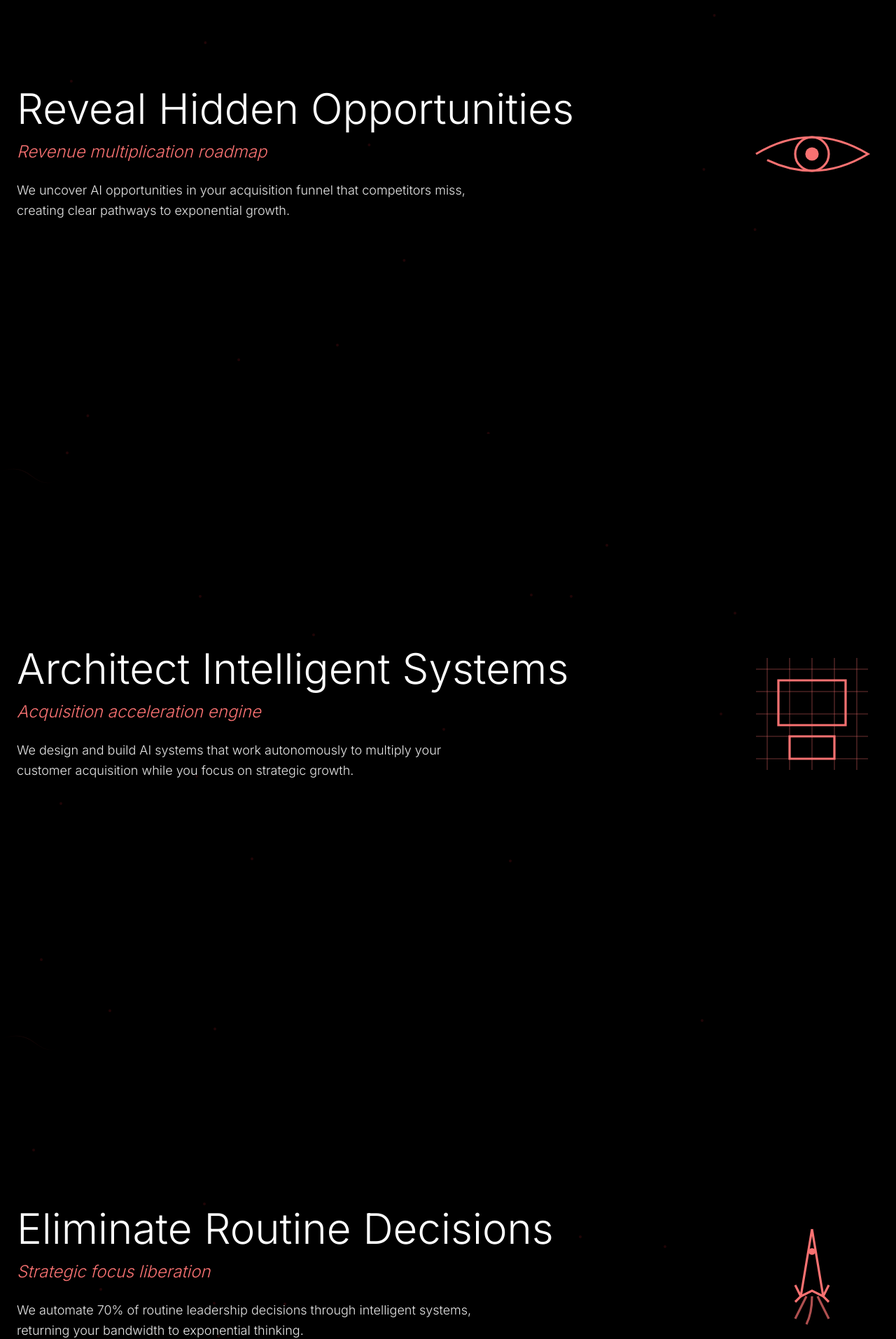
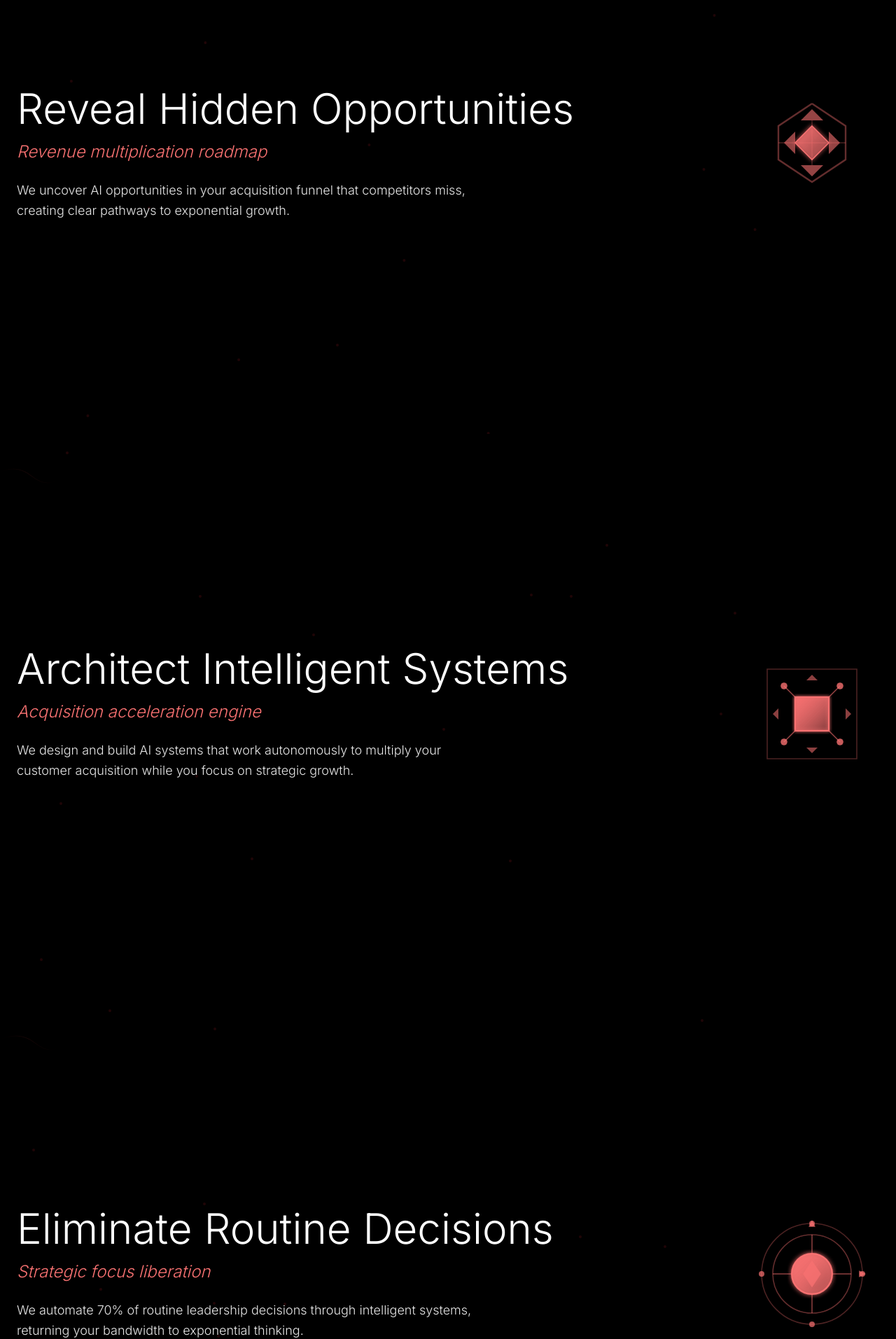
Before and after one commit to lubodilov/AAA-website, a React (Vite) app: page / in a window 1280 px wide. Shown: the part 1780-3693 px from the top of the page at 70% size. Built offline with nearby package versions, Linux system fonts and the light colour scheme.

Commit message:
Create elite-level professional SVG icons

```diff
--- a/src/components/TransformationProcess.tsx
+++ b/src/components/TransformationProcess.tsx
@@ -39,210 +39,232 @@ export default function TransformationProcess() {
 
   // Animated SVG Icons
   const EyeIcon = ({ isAnimated }: { isAnimated: boolean }) => (
-    <svg width="120" height="80" viewBox="0 0 120 80" className="w-full h-full">
-      <path
-        d="M10 40 Q60 10 110 40 Q60 70 10 40"
+    <svg width="120" height="120" viewBox="0 0 120 120" className="w-full h-full">
+      <defs>
+        <linearGradient id="analyzeGradient" x1="0%" y1="0%" x2="100%" y2="100%">
+          <stop offset="0%" stopColor="currentColor" stopOpacity="0.8" />
+          <stop offset="100%" stopColor="currentColor" stopOpacity="0.3" />
+        </linearGradient>
+        <filter id="glow">
+          <feGaussianBlur stdDeviation="2" result="coloredBlur"/>
+          <feMerge>
+            <feMergeNode in="coloredBlur"/>
+            <feMergeNode in="SourceGraphic"/>
+          </feMerge>
+        </filter>
+      </defs>
+
+      {/* Outer hexagonal frame */}
+      <polygon
+        points="60,15 90,35 90,65 60,85 30,65 30,35"
         fill="none"
         stroke="currentColor"
-        strokeWidth="2"
-        strokeDasharray="200"
-        strokeDashoffset={isAnimated ? "0" : "200"}
+        strokeWidth="1.5"
+        opacity="0.4"
+        strokeDasharray="240"
+        strokeDashoffset={isAnimated ? "0" : "240"}
         style={{
-          transition: prefersReducedMotion ? 'none' : 'stroke-dashoffset 0.8s ease-out',
-          transitionDelay: '0.2s'
+          transition: prefersReducedMotion ? 'none' : 'stroke-dashoffset 1.2s cubic-bezier(0.25, 0.46, 0.45, 0.94)',
+          transitionDelay: '0.1s'
         }}
       />
-      <circle
-        cx="60"
-        cy="40"
-        r="15"
-        fill="none"
+
+      {/* Inner geometric pattern */}
+      <g opacity={isAnimated ? "1" : "0"} style={{
+        transition: prefersReducedMotion ? 'none' : 'opacity 0.8s ease-out',
+        transitionDelay: '0.4s'
+      }}>
+        {/* Central diamond */}
+        <polygon
+          points="60,35 75,50 60,65 45,50"
+          fill="url(#analyzeGradient)"
           stroke="currentColor"
-        strokeWidth="2"
-        strokeDasharray="95"
-        strokeDashoffset={isAnimated ? "0" : "95"}
-        style={{
-          transition: prefersReducedMotion ? 'none' : 'stroke-dashoffset 0.6s ease-out',
-          transitionDelay: '0.6s'
-        }}
+          strokeWidth="1"
+          filter="url(#glow)"
         />
-      <circle
-        cx="60"
-        cy="40"
-        r="6"
-        fill="currentColor"
-        opacity={isAnimated ? "1" : "0"}
-        style={{
-          transition: prefersReducedMotion ? 'none' : 'opacity 0.3s ease-out',
-          transitionDelay: '1s'
-        }}
-      />
+
+        {/* Corner triangles */}
+        <polygon points="60,20 70,30 50,30" fill="currentColor" opacity="0.6" />
+        <polygon points="85,50 75,40 75,60" fill="currentColor" opacity="0.6" />
+        <polygon points="60,80 50,70 70,70" fill="currentColor" opacity="0.6" />
+        <polygon points="35,50 45,60 45,40" fill="currentColor" opacity="0.6" />
+      </g>
+
+      {/* Scanning lines */}
+      <g opacity={isAnimated ? "0.8" : "0"} style={{
+        transition: prefersReducedMotion ? 'none' : 'opacity 0.6s ease-out',
+        transitionDelay: '0.8s'
+      }}>
+        <line x1="30" y1="50" x2="90" y2="50" stroke="currentColor" strokeWidth="0.5" opacity="0.7" />
+        <line x1="60" y1="30" x2="60" y2="70" stroke="currentColor" strokeWidth="0.5" opacity="0.7" />
+      </g>
     </svg>
   );
 
   const BlueprintIcon = ({ isAnimated }: { isAnimated: boolean }) => (
     <svg width="120" height="120" viewBox="0 0 120 120" className="w-full h-full">
-      {/* Grid lines */}
-      {[20, 40, 60, 80, 100].map((pos, i) => (
-        <g key={i}>
-          <line
-            x1={pos}
-            y1="10"
-            x2={pos}
-            y2="110"
+      <defs>
+        <linearGradient id="upgradeGradient" x1="0%" y1="0%" x2="100%" y2="100%">
+          <stop offset="0%" stopColor="currentColor" stopOpacity="0.9" />
+          <stop offset="50%" stopColor="currentColor" stopOpacity="0.6" />
+          <stop offset="100%" stopColor="currentColor" stopOpacity="0.3" />
+        </linearGradient>
+        <filter id="architectGlow">
+          <feGaussianBlur stdDeviation="1.5" result="coloredBlur"/>
+          <feMerge>
+            <feMergeNode in="coloredBlur"/>
+            <feMergeNode in="SourceGraphic"/>
+          </feMerge>
+        </filter>
+      </defs>
+
+      {/* Outer architectural frame */}
+      <rect
+        x="20" y="20" width="80" height="80"
+        fill="none"
         stroke="currentColor"
         strokeWidth="1"
         opacity="0.3"
-            strokeDasharray="100"
-            strokeDashoffset={isAnimated ? "0" : "100"}
+        strokeDasharray="320"
+        strokeDashoffset={isAnimated ? "0" : "320"}
         style={{
-              transition: prefersReducedMotion ? 'none' : 'stroke-dashoffset 0.6s ease-out',
-              transitionDelay: `${i * 0.1}s`
+          transition: prefersReducedMotion ? 'none' : 'stroke-dashoffset 1.0s cubic-bezier(0.25, 0.46, 0.45, 0.94)',
+          transitionDelay: '0.1s'
         }}
       />
-          <line
-            x1="10"
-            y1={pos}
-            x2="110"
-            y2={pos}
+
+      {/* Central processing core */}
+      <g opacity={isAnimated ? "1" : "0"} style={{
+        transition: prefersReducedMotion ? 'none' : 'opacity 0.8s ease-out',
+        transitionDelay: '0.3s'
+      }}>
+        <rect
+          x="45" y="45" width="30" height="30"
+          fill="url(#upgradeGradient)"
           stroke="currentColor"
-            strokeWidth="1"
-            opacity="0.3"
-            strokeDasharray="100"
-            strokeDashoffset={isAnimated ? "0" : "100"}
-            style={{
-              transition: prefersReducedMotion ? 'none' : 'stroke-dashoffset 0.6s ease-out',
-              transitionDelay: `${i * 0.1 + 0.3}s`
-            }}
+          strokeWidth="1.5"
+          filter="url(#architectGlow)"
         />
+
+        {/* Neural network nodes */}
+        <circle cx="35" cy="35" r="3" fill="currentColor" opacity="0.8" />
+        <circle cx="85" cy="35" r="3" fill="currentColor" opacity="0.8" />
+        <circle cx="35" cy="85" r="3" fill="currentColor" opacity="0.8" />
+        <circle cx="85" cy="85" r="3" fill="currentColor" opacity="0.8" />
+
+        {/* Connection lines */}
+        <line x1="35" y1="35" x2="45" y2="45" stroke="currentColor" strokeWidth="1" opacity="0.6" />
+        <line x1="85" y1="35" x2="75" y2="45" stroke="currentColor" strokeWidth="1" opacity="0.6" />
+        <line x1="35" y1="85" x2="45" y2="75" stroke="currentColor" strokeWidth="1" opacity="0.6" />
+        <line x1="85" y1="85" x2="75" y2="75" stroke="currentColor" strokeWidth="1" opacity="0.6" />
       </g>
-      ))}
-      {/* Main structure */}
-      <rect
-        x="30"
-        y="30"
-        width="60"
-        height="40"
-        fill="none"
-        stroke="currentColor"
-        strokeWidth="2"
-        strokeDasharray="200"
-        strokeDashoffset={isAnimated ? "0" : "200"}
-        style={{
-          transition: prefersReducedMotion ? 'none' : 'stroke-dashoffset 0.8s ease-out',
-          transitionDelay: '0.8s'
-        }}
-      />
-      <rect
-        x="40"
-        y="80"
-        width="40"
-        height="20"
-        fill="none"
-        stroke="currentColor"
-        strokeWidth="2"
-        strokeDasharray="120"
-        strokeDashoffset={isAnimated ? "0" : "120"}
-        style={{
-          transition: prefersReducedMotion ? 'none' : 'stroke-dashoffset 0.6s ease-out',
-          transitionDelay: '1.2s'
-        }}
-      />
+
+      {/* Data flow indicators */}
+      <g opacity={isAnimated ? "0.7" : "0"} style={{
+        transition: prefersReducedMotion ? 'none' : 'opacity 0.6s ease-out',
+        transitionDelay: '0.6s'
+      }}>
+        <polygon points="60,25 65,30 55,30" fill="currentColor" opacity="0.8" />
+        <polygon points="95,60 90,55 90,65" fill="currentColor" opacity="0.8" />
+        <polygon points="60,95 55,90 65,90" fill="currentColor" opacity="0.8" />
+        <polygon points="25,60 30,65 30,55" fill="currentColor" opacity="0.8" />
+      </g>
     </svg>
   );
 
   const RocketIcon = ({ isAnimated }: { isAnimated: boolean }) => (
     <svg width="120" height="120" viewBox="0 0 120 120" className="w-full h-full">
-      {/* Rocket body */}
-      <path
-        d="M60 20 L50 80 L60 75 L70 80 Z"
+      <defs>
+        <linearGradient id="scaleGradient" x1="0%" y1="0%" x2="100%" y2="100%">
+          <stop offset="0%" stopColor="currentColor" stopOpacity="1" />
+          <stop offset="50%" stopColor="currentColor" stopOpacity="0.7" />
+          <stop offset="100%" stopColor="currentColor" stopOpacity="0.4" />
+        </linearGradient>
+        <filter id="scaleGlow">
+          <feGaussianBlur stdDeviation="2" result="coloredBlur"/>
+          <feMerge>
+            <feMergeNode in="coloredBlur"/>
+            <feMergeNode in="SourceGraphic"/>
+          </feMerge>
+        </filter>
+      </defs>
+
+      {/* Outer orbital rings */}
+      <circle
+        cx="60" cy="60" r="45"
         fill="none"
         stroke="currentColor"
-        strokeWidth="2"
-        strokeDasharray="150"
-        strokeDashoffset={isAnimated ? "0" : "150"}
+        strokeWidth="1"
+        opacity="0.3"
+        strokeDasharray="283"
+        strokeDashoffset={isAnimated ? "0" : "283"}
         style={{
-          transition: prefersReducedMotion ? 'none' : 'stroke-dashoffset 0.8s ease-out',
-          transitionDelay: '0.2s'
+          transition: prefersReducedMotion ? 'none' : 'stroke-dashoffset 1.4s cubic-bezier(0.25, 0.46, 0.45, 0.94)',
+          transitionDelay: '0.1s'
         }}
       />
-      {/* Fins */}
-      <path
-        d="M45 70 L50 80 L45 85"
+
+      <circle
+        cx="60" cy="60" r="35"
         fill="none"
         stroke="currentColor"
-        strokeWidth="2"
-        strokeDasharray="50"
-        strokeDashoffset={isAnimated ? "0" : "50"}
+        strokeWidth="1"
+        opacity="0.4"
+        strokeDasharray="220"
+        strokeDashoffset={isAnimated ? "0" : "220"}
         style={{
-          transition: prefersReducedMotion ? 'none' : 'stroke-dashoffset 0.6s ease-out',
-          transitionDelay: '0.8s'
+          transition: prefersReducedMotion ? 'none' : 'stroke-dashoffset 1.2s cubic-bezier(0.25, 0.46, 0.45, 0.94)',
+          transitionDelay: '0.3s'
         }}
       />
-      <path
-        d="M75 70 L70 80 L75 85"
-        fill="none"
+
+      {/* Central core */}
+      <g opacity={isAnimated ? "1" : "0"} style={{
+        transition: prefersReducedMotion ? 'none' : 'opacity 0.8s ease-out',
+        transitionDelay: '0.5s'
+      }}>
+        <circle
+          cx="60" cy="60" r="18"
+          fill="url(#scaleGradient)"
           stroke="currentColor"
-        strokeWidth="2"
-        strokeDasharray="50"
-        strokeDashoffset={isAnimated ? "0" : "50"}
-        style={{
-          transition: prefersReducedMotion ? 'none' : 'stroke-dashoffset 0.6s ease-out',
+          strokeWidth="1.5"
+          filter="url(#scaleGlow)"
+        />
+
+        {/* Inner geometric pattern */}
+        <polygon
+          points="60,48 68,60 60,72 52,60"
+          fill="currentColor"
+          opacity="0.8"
+        />
+      </g>
+
+      {/* Orbital elements */}
+      <g opacity={isAnimated ? "0.9" : "0"} style={{
+        transition: prefersReducedMotion ? 'none' : 'opacity 0.6s ease-out',
         transitionDelay: '0.8s'
-        }}
-      />
-      {/* Flame trails */}
-      <path
-        d="M55 80 Q50 90 45 100"
-        fill="none"
-        stroke="currentColor"
-        strokeWidth="2"
-        opacity="0.7"
-        strokeDasharray="40"
-        strokeDashoffset={isAnimated ? "0" : "40"}
-        style={{
-          transition: prefersReducedMotion ? 'none' : 'stroke-dashoffset 0.6s ease-out',
-          transitionDelay: '1.2s'
-        }}
-      />
-      <path
-        d="M60 80 Q60 95 55 105"
-        fill="none"
-        stroke="currentColor"
-        strokeWidth="2"
-        opacity="0.7"
-        strokeDasharray="45"
-        strokeDashoffset={isAnimated ? "0" : "45"}
-        style={{
-          transition: prefersReducedMotion ? 'none' : 'stroke-dashoffset 0.6s ease-out',
-          transitionDelay: '1.4s'
-        }}
-      />
-      <path
-        d="M65 80 Q70 90 75 100"
-        fill="none"
-        stroke="currentColor"
-        strokeWidth="2"
-        opacity="0.7"
-        strokeDasharray="40"
-        strokeDashoffset={isAnimated ? "0" : "40"}
-        style={{
-          transition: prefersReducedMotion ? 'none' : 'stroke-dashoffset 0.6s ease-out',
-          transitionDelay: '1.2s'
-        }}
-      />
-      {/* Tip */}
-      <circle
-        cx="60"
-        cy="40"
-        r="3"
-        fill="currentColor"
-        opacity={isAnimated ? "1" : "0"}
-        style={{
-          transition: prefersReducedMotion ? 'none' : 'opacity 0.3s ease-out',
-          transitionDelay: '1.6s'
-        }}
-      />
+      }}>
+        {/* Strategic points */}
+        <circle cx="60" cy="15" r="2.5" fill="currentColor" opacity="0.8" />
+        <circle cx="105" cy="60" r="2.5" fill="currentColor" opacity="0.8" />
+        <circle cx="60" cy="105" r="2.5" fill="currentColor" opacity="0.8" />
+        <circle cx="15" cy="60" r="2.5" fill="currentColor" opacity="0.8" />
+
+        {/* Connection vectors */}
+        <line x1="60" y1="25" x2="60" y2="42" stroke="currentColor" strokeWidth="1" opacity="0.6" />
+        <line x1="95" y1="60" x2="78" y2="60" stroke="currentColor" strokeWidth="1" opacity="0.6" />
+        <line x1="60" y1="95" x2="60" y2="78" stroke="currentColor" strokeWidth="1" opacity="0.6" />
+        <line x1="25" y1="60" x2="42" y2="60" stroke="currentColor" strokeWidth="1" opacity="0.6" />
+      </g>
+
+      {/* Growth trajectory arrows */}
+      <g opacity={isAnimated ? "0.8" : "0"} style={{
+        transition: prefersReducedMotion ? 'none' : 'opacity 0.5s ease-out',
+        transitionDelay: '1.0s'
+      }}>
+        <polygon points="60,12 63,18 57,18" fill="currentColor" opacity="0.9" />
+        <polygon points="108,60 102,57 102,63" fill="currentColor" opacity="0.9" />
+      </g>
     </svg>
   );
 
```
Lines whose indentation alone changed are shown as unchanged.
